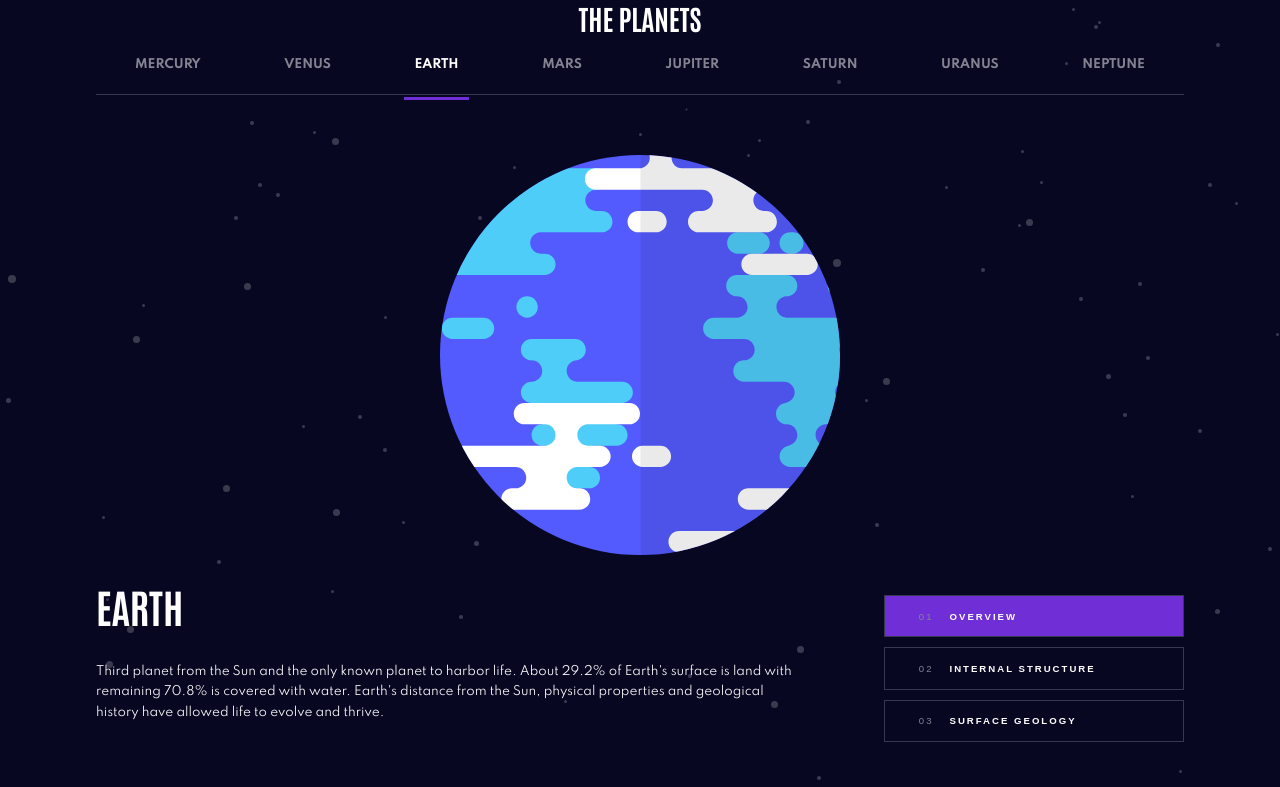
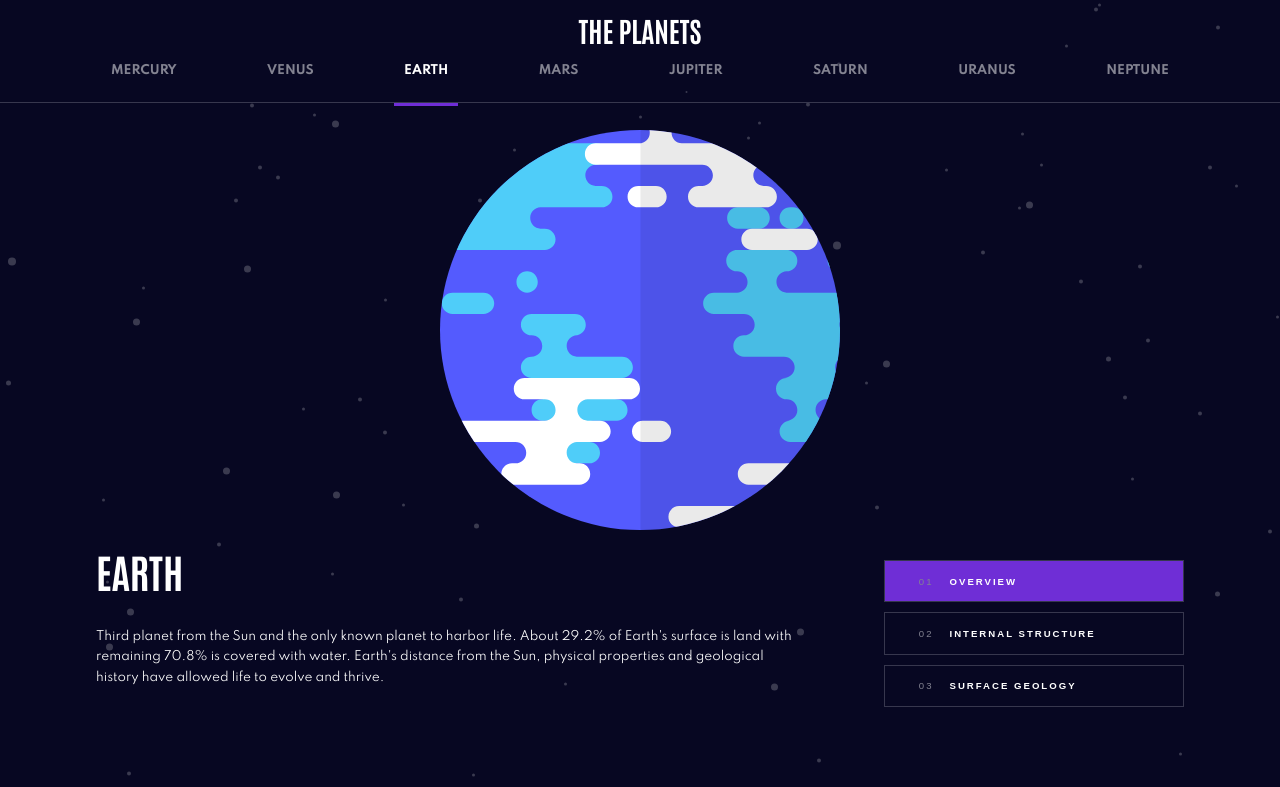
Before and after one commit to ScarSymmetry/-FrontEndMentor-Planets-Facts-with-React, a React (Create React App) app: page / in a window 1280 px wide. Shown: the top 787 px of the page. Built offline with nearby package versions, Linux system fonts and the light colour scheme.

Commit message:
thru line fix

```diff
--- a/src/App.css
+++ b/src/App.css
@@ -1,4 +1,4 @@
-@import-normalize;
+
 @import url("https://fonts.googleapis.com/css2?family=Antonio:wght@400;500;700&display=swap");
 
 @import url("https://fonts.googleapis.com/css2?family=Antonio:wght@400;500;700&family=Spartan:wght@400;500;700&display=swap");
@@ -51,7 +51,6 @@ body {
 	background-position: center;
 	background-repeat: no-repeat;
 	min-height: 100%;
-	min-width: 320px;
 	max-width: 100%;
 }
 
--- a/src/App.js
+++ b/src/App.js
@@ -18,6 +18,7 @@ const App = () => {
 
 	const handlePlanetChange = (index) => {
 		setPlanet(data[index]);
+		toggleMenu(false);
 	};
 
 	const shit = Object.keys(planet.images)[activeIndex];
--- a/src/componenets/Header/Header.module.css
+++ b/src/componenets/Header/Header.module.css
@@ -1,11 +1,19 @@
 .navbar {
 	display: flex;
-
+	min-height: 80px;
 	max-width: 100%;
 	justify-content: space-between;
 	align-items: center;
-	padding-inline: min(10vw, 5em);
-	border-bottom: 1px solid var(--color-dark-grey);
+}
+
+.navbar::after {
+	content: "";
+	position: absolute;
+	width: 100%;
+	height: 1px;
+	background-color: var(--color-dark-grey);
+	top: 80px;
+	left: 0;
 }
 
 .navbar__title {
@@ -23,7 +31,11 @@
 @media only screen and (max-width: 1280px) {
 	.navbar {
 		flex-direction: column;
-		padding-inline: min(5vw, 2em);
+		padding-top: 1em;
+	}
+
+	.navbar::after {
+		top: 102px;
 	}
 }
 @media only screen and (max-width: 768px) {
@@ -35,10 +47,14 @@
 
 		padding: 0;
 	}
+
+	.navbar::after {
+		display: none;
+	}
 	.burger {
 		position: absolute;
 		z-index: 15000;
-		right: 8vw;
+		right: 5vw;
 		display: block;
 	}
 
--- a/src/componenets/Header/Nav.module.css
+++ b/src/componenets/Header/Nav.module.css
@@ -30,7 +30,7 @@
 	height: 3px;
 	width: 100%;
 	left: 0;
-	top: -19px;
+	top: -23px;
 	transform: scaleX(0);
 	transition: transform 0.2s ease-in-out;
 }
@@ -107,9 +107,11 @@
 	background-color: var(--color-neptune);
 }
 
+
+
 @media only screen and (max-width: 1280px) {
 	.nav {
-		padding-block: 1em 1em;
+		padding-block: 0.5em 0.5em;
 		width: 100%;
 		justify-content: space-between;
 	}
@@ -155,7 +157,7 @@
 		align-items: center;
 		position: relative;
 
-		flex-basis: 10%;
+		flex-basis: 7%;
 	}
 	.nav li > span {
 		padding-left: 50px;
@@ -180,6 +182,6 @@
 		height: 20px;
 		width: 20px;
 		left: 2em;
-		top: 41px;
+		top: 25px;
 	}
 }
--- a/src/componenets/Main/Main.module.css
+++ b/src/componenets/Main/Main.module.css
@@ -6,7 +6,7 @@
 	justify-items: center;
 	grid-template-columns: 1fr minmax(200px, 380px);
 	grid-template-rows: 1fr minmax(200px, 300px);
-	row-gap: 35px;
+	row-gap: 25px;
 }
 
 .text_container {
@@ -98,7 +98,7 @@ a {
 
 @media only screen and (max-width: 1280px) {
 	.planet {
-		padding-top: 5em;
+		padding-top: 3em;
 	}
 
 	.planet__description {
```
